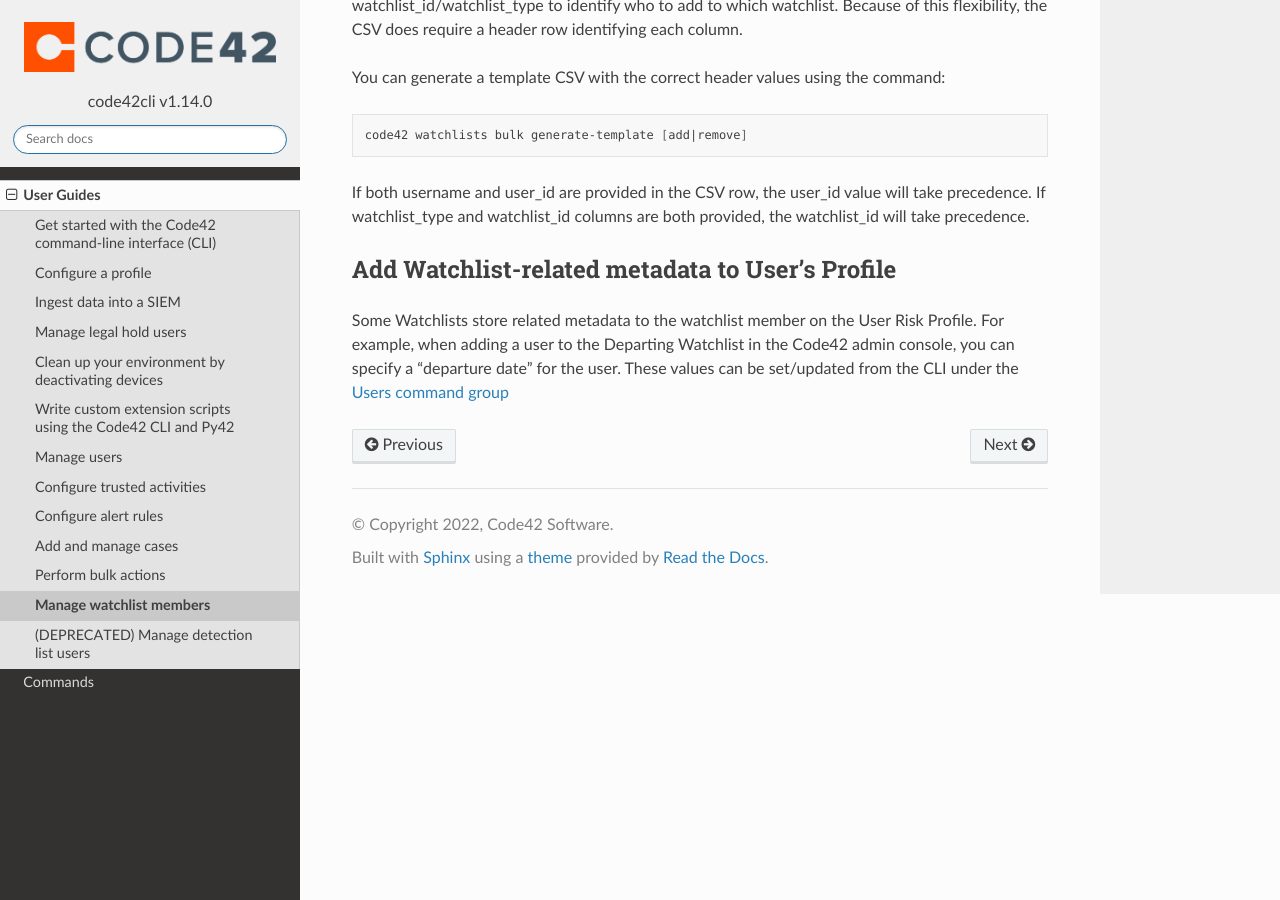
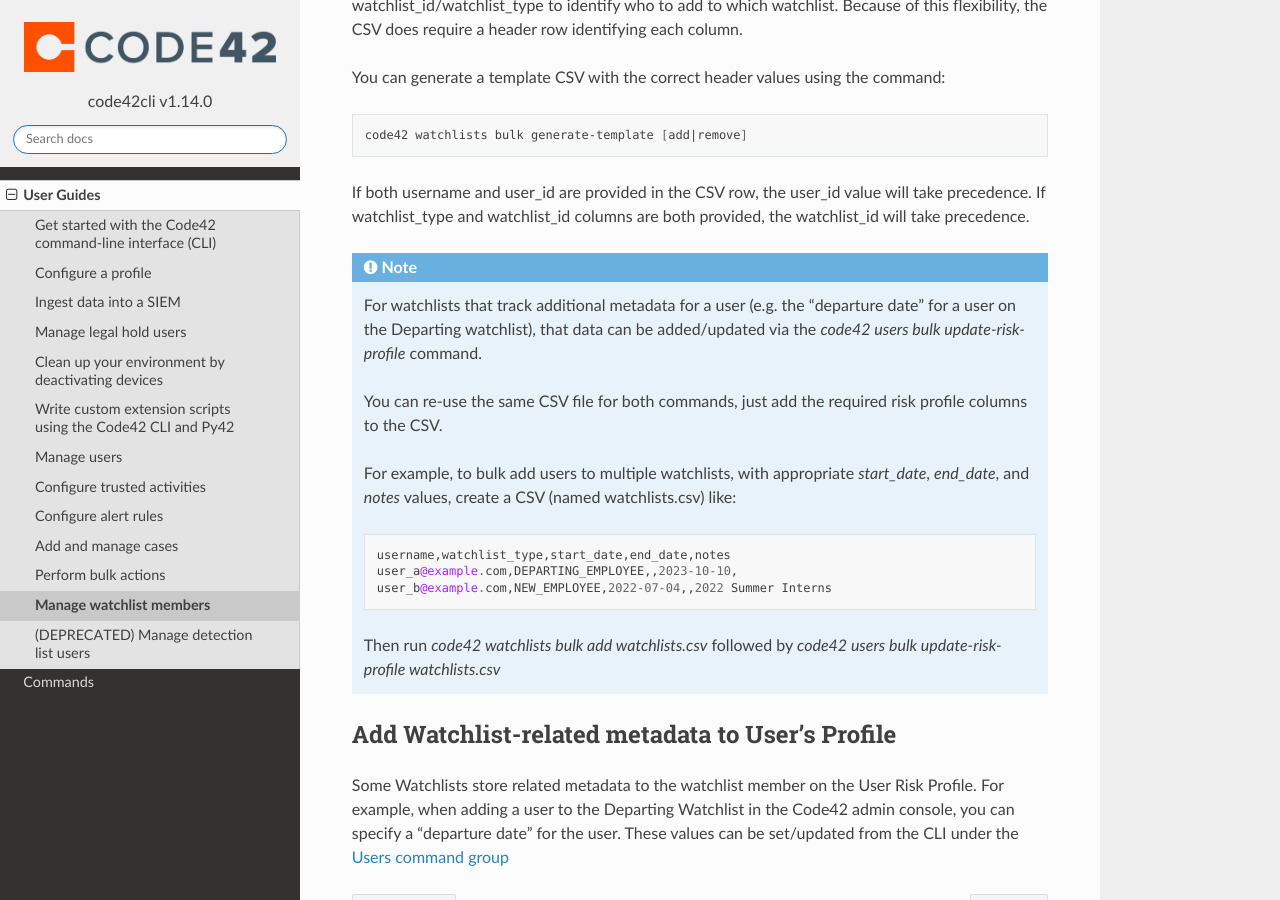
Before and after one commit to code42/code42cli, a Sphinx documentation site: the page built from docs/userguides/watchlists.md, in a window 1280 px wide and 900 px high, scrolled down 1185 px. Built offline with Sphinx 7.4.7 and the Read the Docs theme 2.0.0, drawn with Linux system fonts in a browser that asks for light colours; the version number is read from the project's files by our own code.

Commit message:
CHANGELOG and documentation note for watchlist + update-risk-profile

````diff
--- a/docs/userguides/watchlists.md
+++ b/docs/userguides/watchlists.md
@@ -57,6 +57,23 @@
 If both username and user_id are provided in the CSV row, the user_id value will take precedence. If watchlist_type and watchlist_id columns
 are both provided, the watchlist_id will take precedence.
 
+```{eval-rst}
+.. note::
+    For watchlists that track additional metadata for a user (e.g. the "departure date" for a user on the Departing watchlist), that data
+    can be added/updated via the `code42 users bulk update-risk-profile` command.
+
+    You can re-use the same CSV file for both commands, just add the required risk profile columns to the CSV.
+
+    For example, to bulk add users to multiple watchlists, with appropriate `start_date`, `end_date`, and `notes` values, create a CSV (named watchlists.csv) like::
+
+        username,watchlist_type,start_date,end_date,notes
+        user_a@example.com,DEPARTING_EMPLOYEE,,2023-10-10,
+        user_b@example.com,NEW_EMPLOYEE,2022-07-04,,2022 Summer Interns
+
+    Then run `code42 watchlists bulk add watchlists.csv`
+    followed by `code42 users bulk update-risk-profile watchlists.csv`
+```
+
 ## Add Watchlist-related metadata to User's Profile
 
 Some Watchlists store related metadata to the watchlist member on the User Risk Profile. For example, when adding a user
````
Also changed, not shown: CHANGELOG.md (+4 -0 lines).
